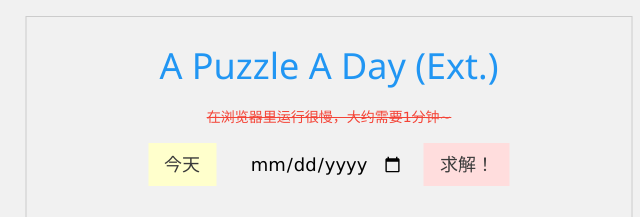
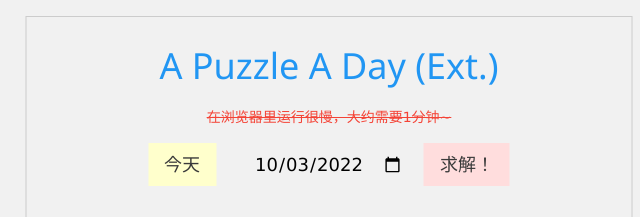
Before and after one commit to Kahsolt/a-puzzle-a-day-ext, a plain HTML site: page index.html in a window 1280 px wide. Shown: the top 217 px of the page, 327-967 px from the left. Drawn offline with Linux system fonts and the light colour scheme.

Commit message:
更新了readme链接，修了个日期解析的小bug

```diff
--- a/index.html
+++ b/index.html
@@ -97,7 +97,7 @@
     y = now.getFullYear();
     m = now.getMonth() + 1;
     d = now.getDate();
-    date_str = y + '-' + (m < 10 ? '0': '') + m + (d < 10 ? '0': '') + '-' + d;
+    date_str = y + '-' + (m < 10 ? '0': '') + m + '-' + (d < 10 ? '0': '') + d;
 
     document.getElementById('input').value = date_str;
   }
```
Also changed, not shown: 1 other file.
